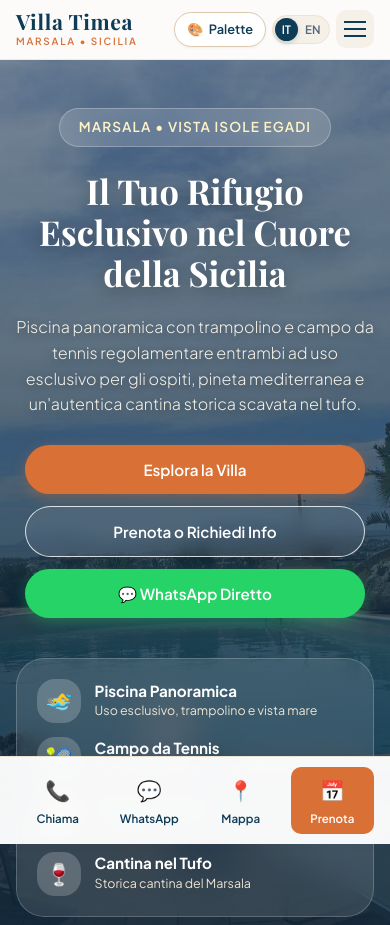
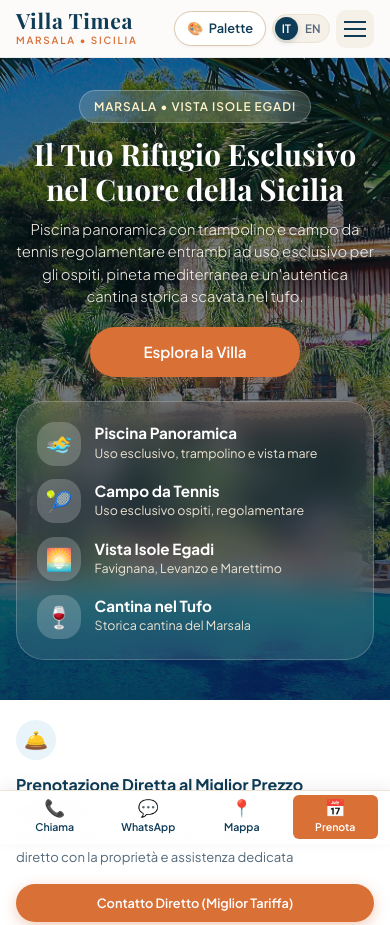
Before and after one commit to Tiume001/Villa-Tom, a plain HTML site: page index.html in a window 390 px wide. Shown: the top 925 px of the page. Drawn offline with nearby package versions, Linux system fonts and the light colour scheme; a web font is replaced by a local one.

Commit message:
Hero con piscina-facciata-villa.jpg, solo Esplora la Villa e overlay più luminoso su mobile, bottom bar 1/3 più bassa

```diff
--- a/assets/css/style.css
+++ b/assets/css/style.css
@@ -2149,13 +2149,23 @@ dialog {
   }
   .mobile-action-bar {
     display: block;
-    padding-bottom: calc(0.65rem + env(safe-area-inset-bottom, 0px));
+    padding: 0.3rem 0.75rem calc(0.32rem + env(safe-area-inset-bottom, 0px));
+  }
+  .mob-action-btn {
+    padding: 0.2rem 0;
+    gap: 0.08rem;
+    font-size: 0.66rem;
+    border-radius: var(--radius-xs);
+  }
+  .mob-action-btn svg, .mob-action-btn span.icon {
+    font-size: 1.05rem;
+    line-height: 1.1;
   }
   body {
-    padding-bottom: calc(75px + env(safe-area-inset-bottom, 0px));
+    padding-bottom: calc(52px + env(safe-area-inset-bottom, 0px));
   }
   .nav-wrap {
-    padding: 0.6rem 0;
+    padding: 0.55rem 0;
   }
   .logo-title {
     font-size: 1.4rem;
@@ -2167,26 +2177,48 @@ dialog {
     gap: 0.45rem;
   }
   .hero {
-    min-height: 82vh;
-    padding: 3rem 0 4.5rem;
+    min-height: 76dvh;
+    padding: 2rem 0 2.5rem;
+  }
+  .hero-overlay {
+    background: linear-gradient(
+      180deg,
+      rgba(7, 35, 56, 0.26) 0%,
+      rgba(7, 35, 56, 0.4) 55%,
+      rgba(7, 35, 56, 0.68) 100%
+    );
+  }
+  .hero-badge {
+    margin-bottom: 0.85rem;
+    padding: 0.35rem 0.85rem;
+    font-size: 0.74rem;
   }
   .hero-title {
-    font-size: 2.15rem;
-    line-height: 1.2;
+    font-size: 1.85rem;
+    line-height: 1.18;
+    margin-bottom: 0.75rem;
+    text-shadow: 0 2px 14px rgba(0, 0, 0, 0.42);
   }
   .hero-subtitle {
-    font-size: 1rem;
-    margin-bottom: 1.75rem;
+    font-size: 0.92rem;
+    line-height: 1.5;
+    margin-bottom: 1.25rem;
+    text-shadow: 0 1px 10px rgba(0, 0, 0, 0.45);
   }
   .hero-cta-group {
     flex-direction: column;
     width: 100%;
     gap: 0.75rem;
-    margin-bottom: 2.5rem;
-  }
-  .hero-cta-group .btn {
-    width: 100%;
-    max-width: 340px;
+    margin-bottom: 1.5rem;
+  }
+  .hero-cta-group .btn-outline-white,
+  .hero-cta-group .btn-whatsapp {
+    display: none;
+  }
+  .hero-cta-group .btn-primary {
+    width: auto;
+    min-width: 210px;
+    padding: 0.78rem 1.75rem;
   }
   .hero-features {
     grid-template-columns: 1fr;
--- a/index.html
+++ b/index.html
@@ -29,7 +29,7 @@
   <link rel="stylesheet" href="assets/css/leaflet.css">
 
   <!-- Main Stylesheet -->
-  <link rel="stylesheet" href="assets/css/style.css?v=3.8">
+  <link rel="stylesheet" href="assets/css/style.css?v=3.9">
 </head>
 <body>
 
@@ -131,7 +131,7 @@
   <!-- Hero Section -->
   <section class="hero" id="home">
     <div class="hero-bg">
-      <img src="assets/images/piscina-panorama.jpg" alt="Piscina panoramica Villa Timea Marsala">
+      <img src="assets/images/piscina-facciata-villa.jpg" alt="Facciata di Villa Timea con piscina panoramica, trampolino e palme a Marsala">
     </div>
     <div class="hero-overlay"></div>
 
```
